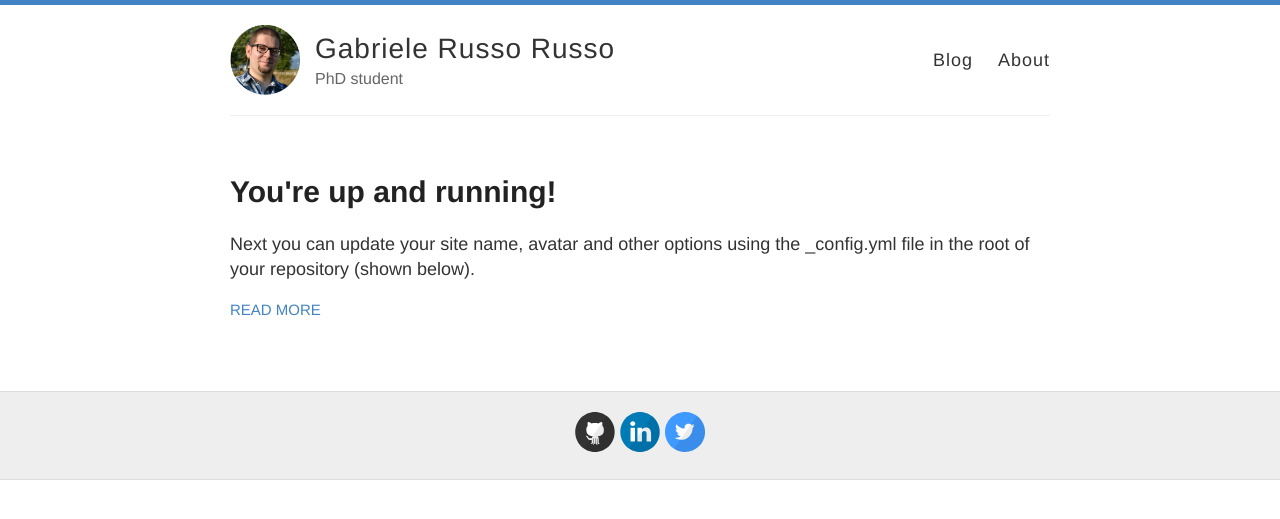
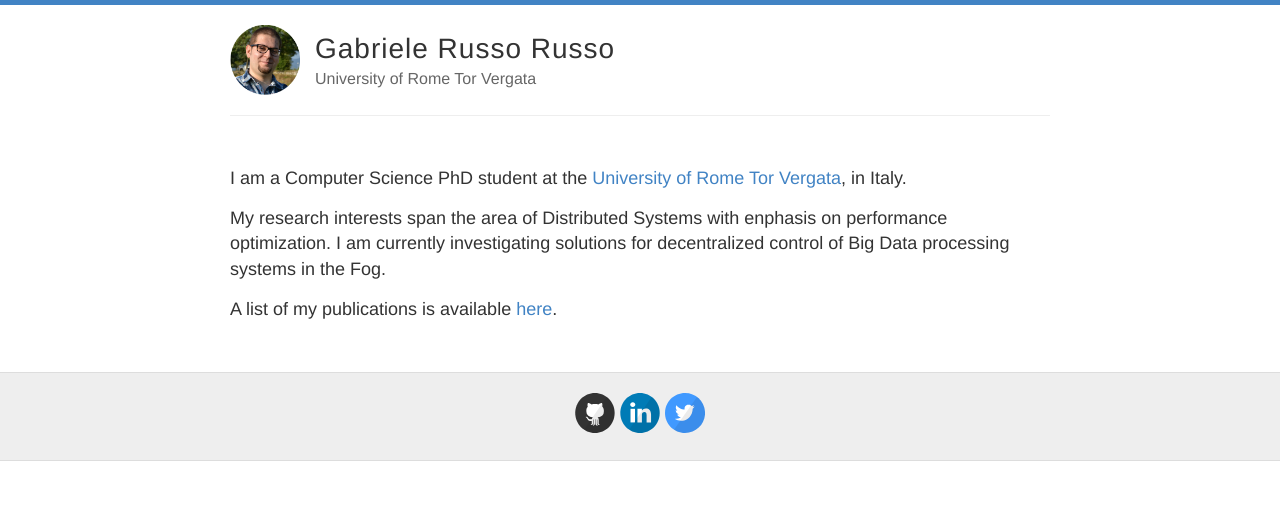
Before and after one commit to grussorusso/grussorusso.github.io, a Jekyll site: the page built from index.md, in a window 1280 px wide. Shown: the top 519 px of the page. Built offline with Jekyll 4.4.1, drawn with Linux system fonts in a browser that asks for light colours.

Commit message:
First contents, and configurable nav

```diff
--- a/_config.yml
+++ b/_config.yml
@@ -2,10 +2,13 @@
 name: Gabriele Russo Russo
 
 # Short bio or description (displayed in the header)
-description: PhD student
+description: University of Rome Tor Vergata
 
 # URL of your avatar or profile pic (you could use your GitHub profile pic)
 avatar: /images/jekyll-logo.png
+
+# Enable navigation menu in the header
+shownav: false
 
 #
 # Flags below are optional
--- /dev/null
+++ b/_includes/home.md
@@ -0,0 +1,8 @@
+I am a Computer Science PhD student at the
+[University of Rome Tor Vergata](http://web.uniroma2.it), in Italy.
+
+My research interests span the area of Distributed Systems with enphasis on performance optimization.
+I am currently investigating solutions for decentralized control of Big Data processing systems
+in the Fog.
+
+A list of my publications is available [here]({{ site.baseurl }}publications/).
--- a/_layouts/default.html
+++ b/_layouts/default.html
@@ -26,10 +26,12 @@
             <p class="site-description">{{ site.description }}</p>
           </div>
 
+	  {% if site.shownav %}
           <nav>
             <a href="{{ site.baseurl }}/">Blog</a>
             <a href="{{ site.baseurl }}/about">About</a>
           </nav>
+	  {% endif %}
         </header>
       </div>
     </div>
--- /dev/null
+++ b/index.md
@@ -0,0 +1,5 @@
+---
+layout: default
+---
+
+{% include home.md %}
```
Also changed, not shown: blog.md (renamed from index.html, +3 -1 lines), publications.md (renamed from about.md, +3 -3 lines).
